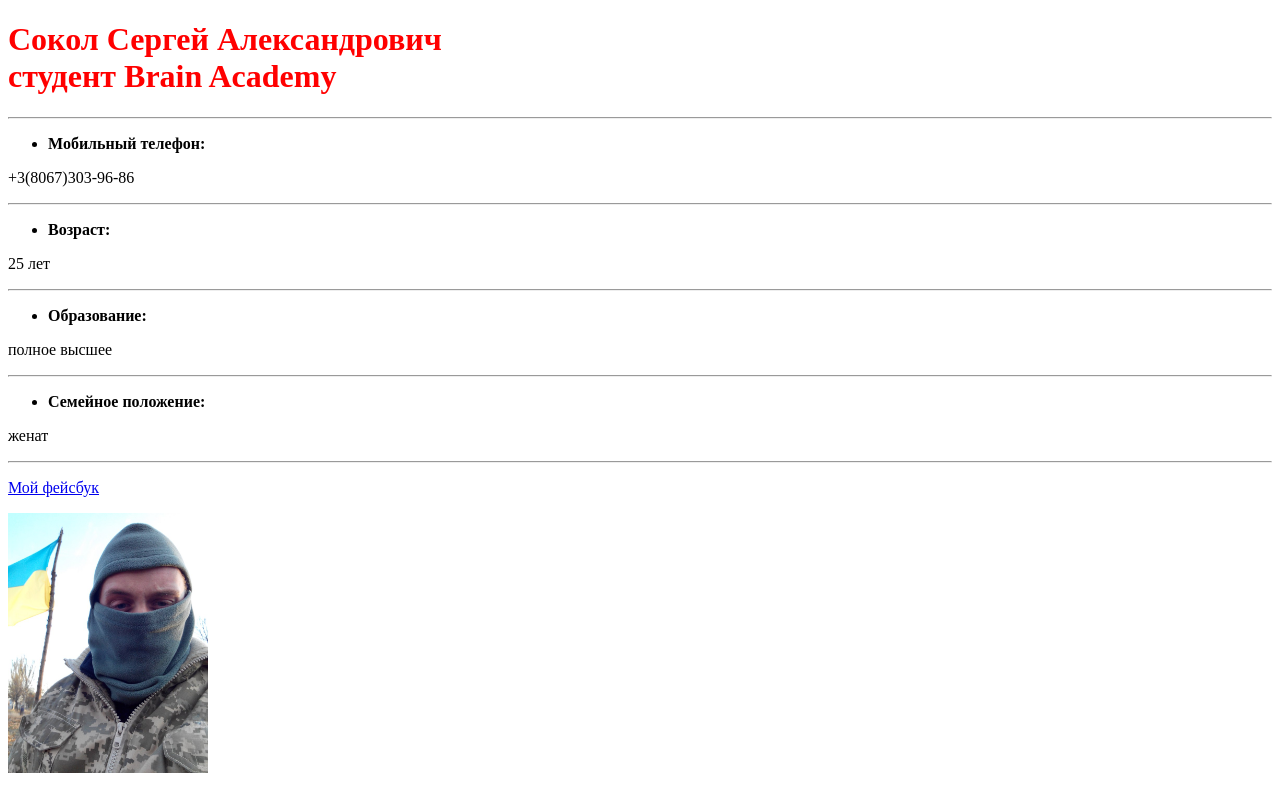
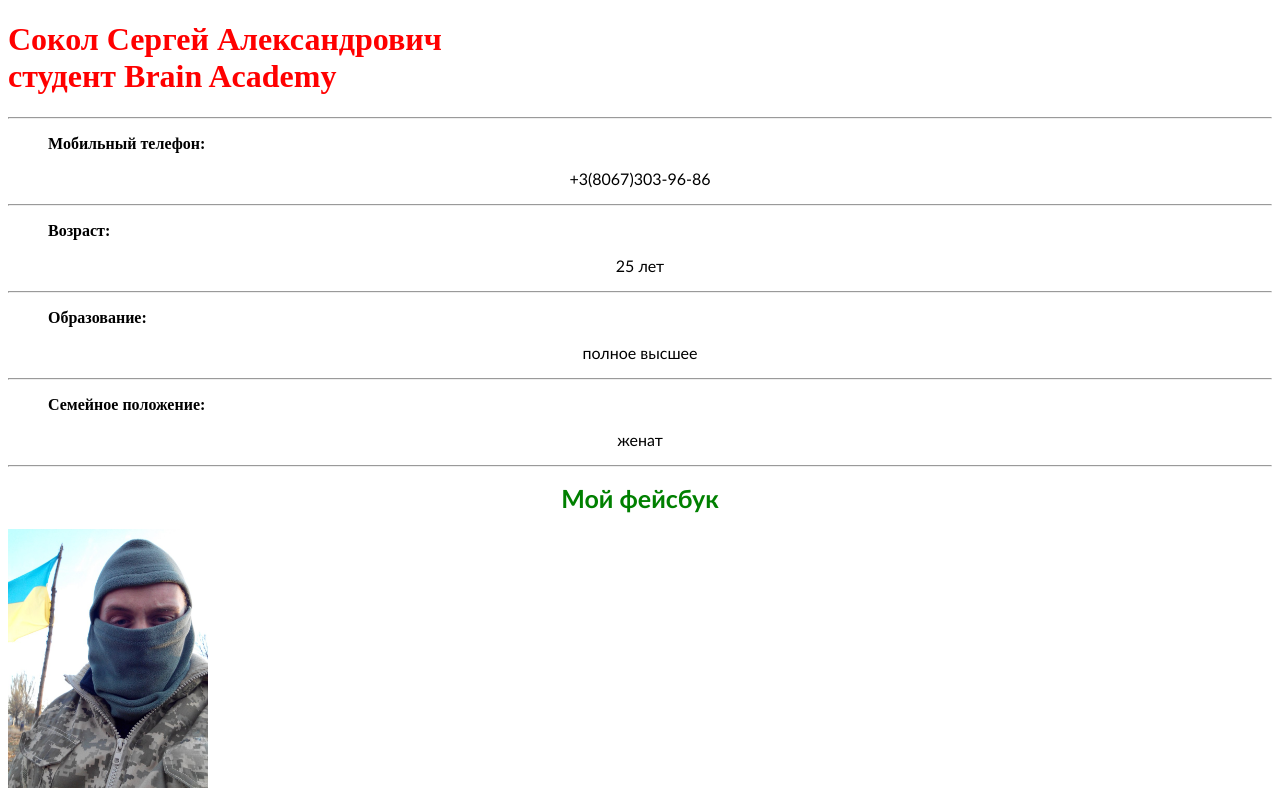
Before and after one commit to sokoljr/domashka, a PHP site: page /my_resume.html in a window 1280 px wide. Shown: the top 788 px of the page. Run offline with PHP 8.4, Linux system fonts and the light colour scheme.

Commit message:
new_style

```diff
--- a/css/resume.css
+++ b/css/resume.css
@@ -1,3 +1,19 @@
 h1
 	{color: red;
 }
+p
+	{text-align: center;
+	 font-family: Calibri;
+
+}
+a
+	{text-decoration: none;
+	font-weight: bold;
+	font-size: 25px;
+	color: green;
+}
+	a:visited{color: blue}
+	a:hover{color: red}
+ul
+	{list-style: none;
+}
```
